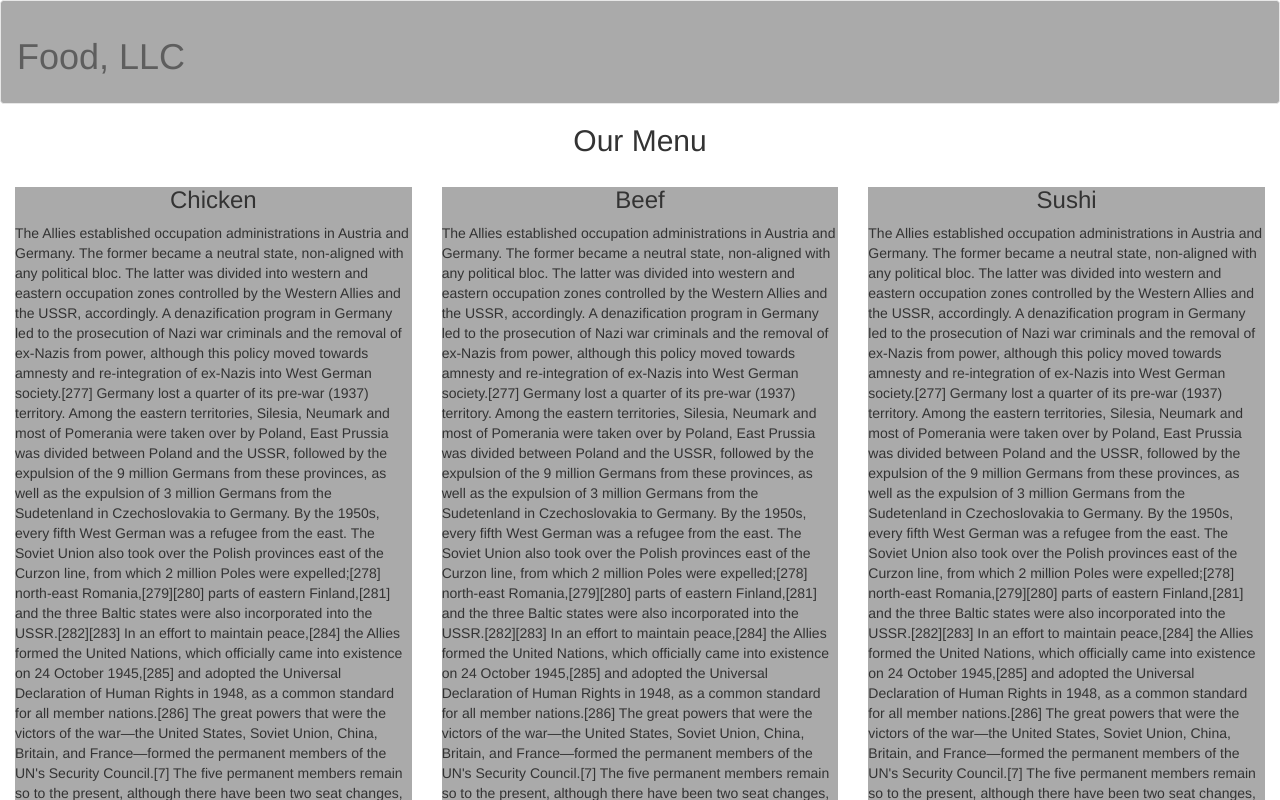
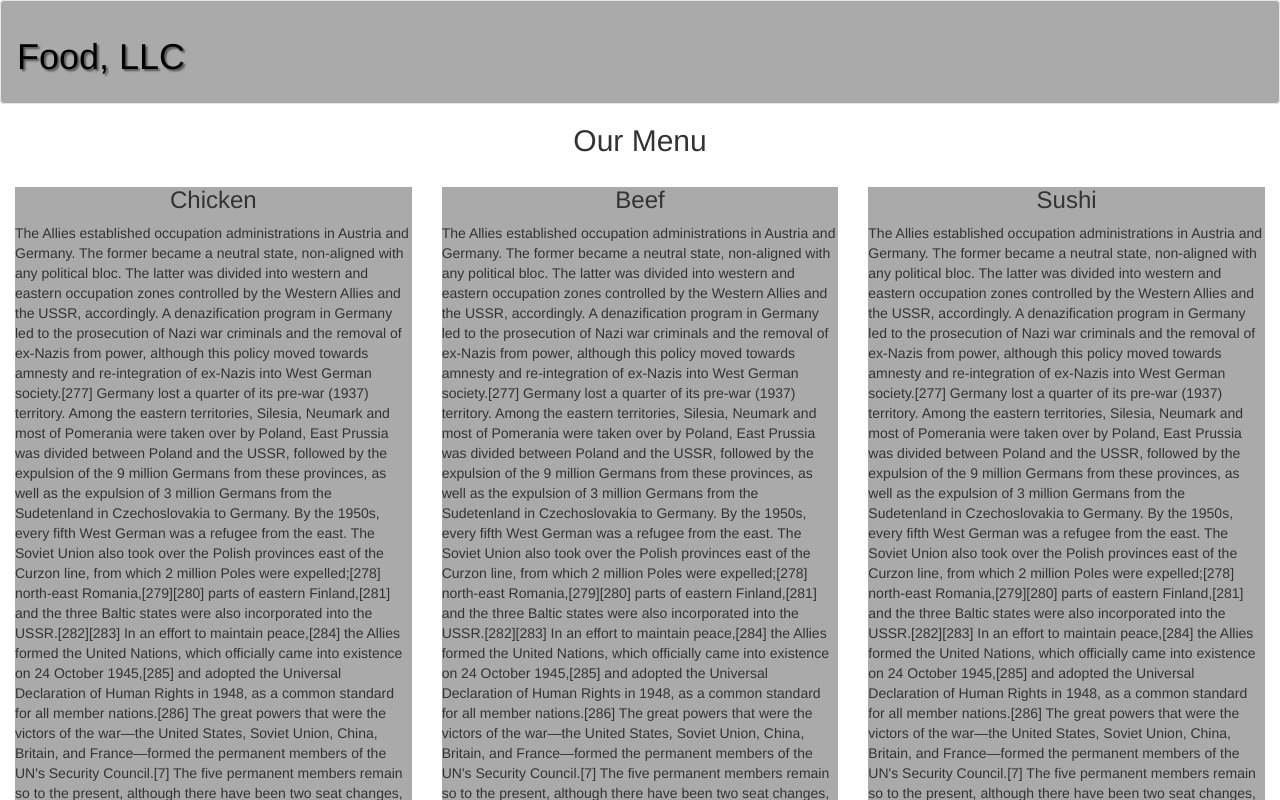
Before and after one commit to Rorik12358/module3_solution, a plain HTML site: page index.html in a window 1280 px wide. In both pictures the pointer is over the element "Food, LLC". Shown: the top 800 px of the page. Drawn offline with Linux system fonts and the light colour scheme.

Commit message:
little changes with styles

```diff
--- a/css/styles.css
+++ b/css/styles.css
@@ -3,10 +3,12 @@
 }
 .navbar-brand {
 	height: auto;
-	color: black
+}
+.navbar-brand h1 {
+	color: black;
 }
 .navbar-brand h1:hover {
-	box-shadow: 1px 1px 2px rgba(0 0 0 0.5);
+	text-shadow: 2px 2px 2px rgba(0, 0, 0, 0.5);
 }
 .navbar, article {
 	background-color: #aaa;
```
